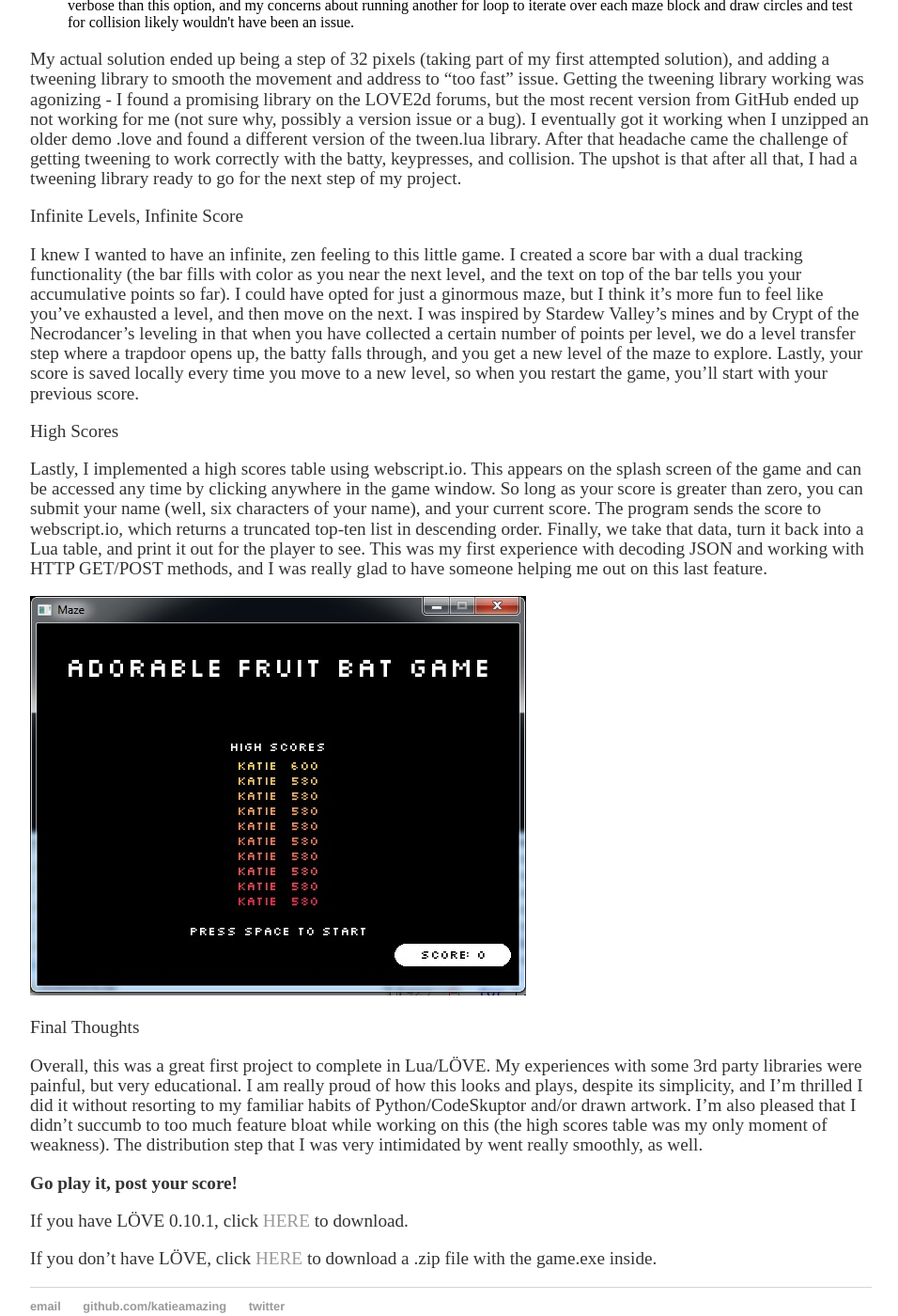
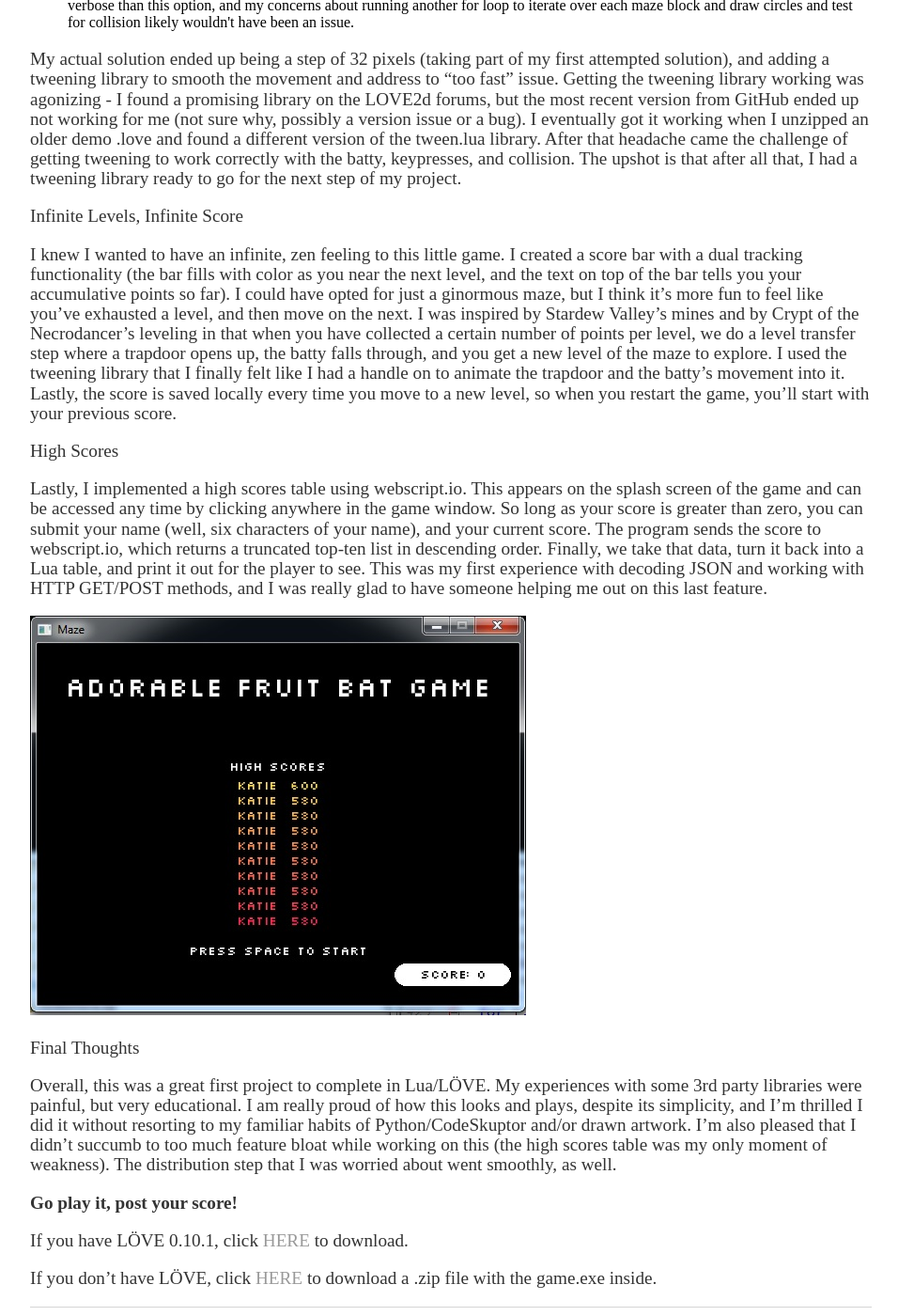
Before and after one commit to katieamazing/katieamazing.github.io, a Jekyll site: the page built from _posts/2016-07-29-fruit-bat-game.md, in a window 1280 px wide and 1400 px high, scrolled down 2553 px. Shown: the whole window at 94% size, without its empty margins (160-1116 px from the left). Built offline with Jekyll 4.4.1, drawn with Linux system fonts in a browser that asks for light colours; some of the changed text lies outside the part shown.

Commit message:
Update 2016-07-29-fruit-bat-game.md

```diff
--- a/_posts/2016-07-29-fruit-bat-game.md
+++ b/_posts/2016-07-29-fruit-bat-game.md
@@ -32,7 +32,7 @@
 
 The Moving and Collision Part
 
-This was without a doubt the most painful part of this project for me. I initially had a sliding movement that just added or subtracted to the player's coordinates depending on the button pressed. This worked alright, but had an annoying quality around the edges or openings of the maze. The collision detection was making it hard to line the batty up accurately so that you could slip through an opening. I tried many things to address this irritating quality:
+This was without a doubt the most painful part of this project for me. I initially had a sliding movement that just added or subtracted to the player's coordinates depending on the button pressed. This worked alright, but had an annoying quality around the edges or openings of the maze. The collision detection was making it hard to line the batty up accurately so that you could slip through an opening. I tried Many Things to address this irritating quality:
 <ul>
   <li>Making the movement steps larger/allowing one step per keypress: Increasing the movement from two pixels per key handler to 32 pixels per key handler solved the issue by forcing the player to always be snapped to the grid, but made movement way too fast. Locking the keypress and only allowing another keypress after the key was released solved the velocity issue, but made gameplay carpal-tunnel-inducing and not very fun.</li>
   <li>Tweaking Collision Tests: Many tweaking and tinkering operations didn't seem to address the problem sufficiently either. Most of what I tried allowed the batty character to overlap with the maze, which was not the aesthetic look I wanted.</li>
@@ -45,7 +45,7 @@
 
 Infinite Levels, Infinite Score
 
-I knew I wanted to have an infinite, zen feeling to this little game. I created a score bar with a dual tracking functionality (the bar fills with color as you near the next level, and the text on top of the bar tells you your accumulative points so far). I could have opted for just a ginormous maze, but I think it's more fun to feel like you've exhausted a level, and then move on the next. I was inspired by Stardew Valley's mines and by Crypt of the Necrodancer's leveling in that when you have collected a certain number of points per level, we do a level transfer step where a trapdoor opens up, the batty falls through, and you get a new level of the maze to explore. Lastly, your score is saved locally every time you move to a new level, so when you restart the game, you'll start with your previous score.
+I knew I wanted to have an infinite, zen feeling to this little game. I created a score bar with a dual tracking functionality (the bar fills with color as you near the next level, and the text on top of the bar tells you your accumulative points so far). I could have opted for just a ginormous maze, but I think it's more fun to feel like you've exhausted a level, and then move on the next. I was inspired by Stardew Valley's mines and by Crypt of the Necrodancer's leveling in that when you have collected a certain number of points per level, we do a level transfer step where a trapdoor opens up, the batty falls through, and you get a new level of the maze to explore. I used the tweening library that I finally felt like I had a handle on to animate the trapdoor and the batty's movement into it. Lastly, the score is saved locally every time you move to a new level, so when you restart the game, you'll start with your previous score.
 
 High Scores
 
@@ -55,7 +55,7 @@
 
 Final Thoughts
 
-Overall, this was a great first project to complete in Lua/LÖVE. My experiences with some 3rd party libraries were painful, but very educational. I am really proud of how this looks and plays, despite its simplicity, and I'm thrilled I did it without resorting to my familiar habits of Python/CodeSkuptor and/or drawn artwork. I'm also pleased that I didn't succumb to too much feature bloat while working on this (the high scores table was my only moment of weakness). The distribution step that I was very intimidated by went really smoothly, as well.
+Overall, this was a great first project to complete in Lua/LÖVE. My experiences with some 3rd party libraries were painful, but very educational. I am really proud of how this looks and plays, despite its simplicity, and I'm thrilled I did it without resorting to my familiar habits of Python/CodeSkuptor and/or drawn artwork. I'm also pleased that I didn't succumb to too much feature bloat while working on this (the high scores table was my only moment of weakness). The distribution step that I was worried about went smoothly, as well.
 
 **Go play it, post your score!**
 
```
